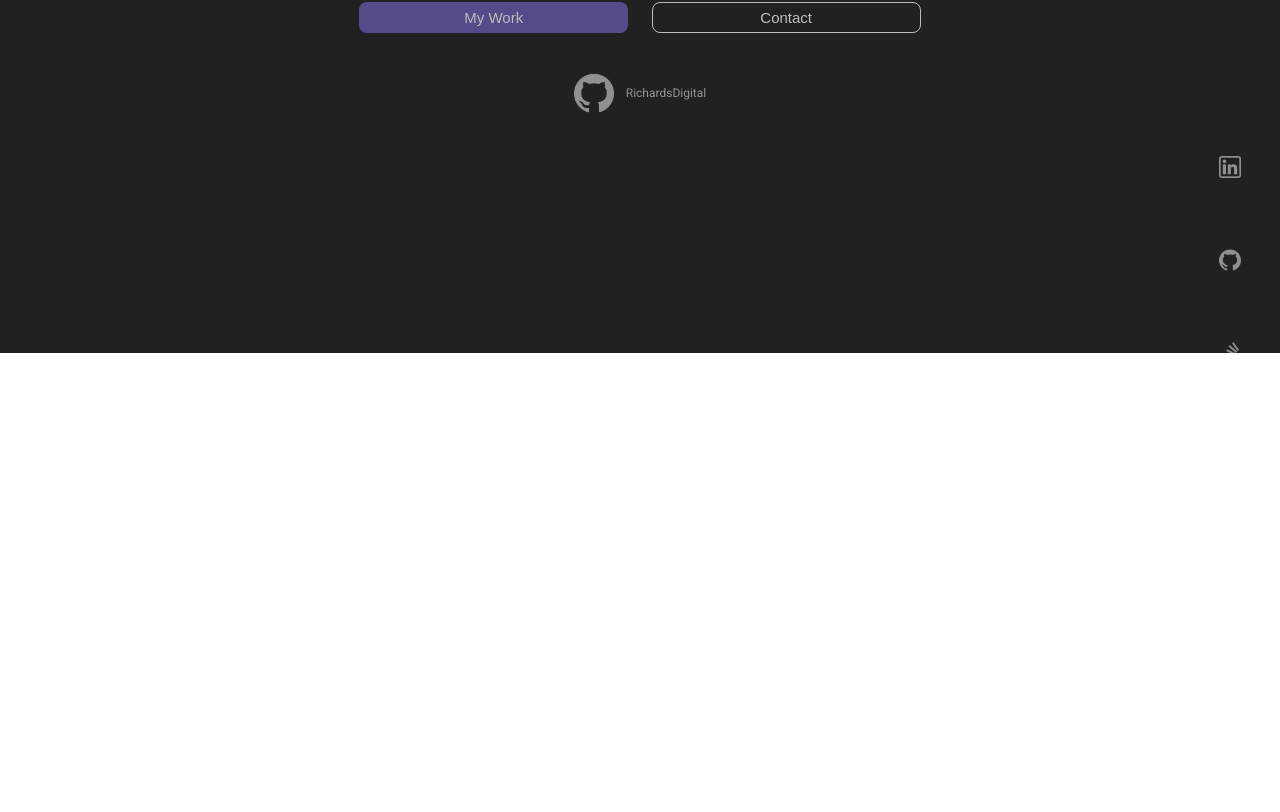
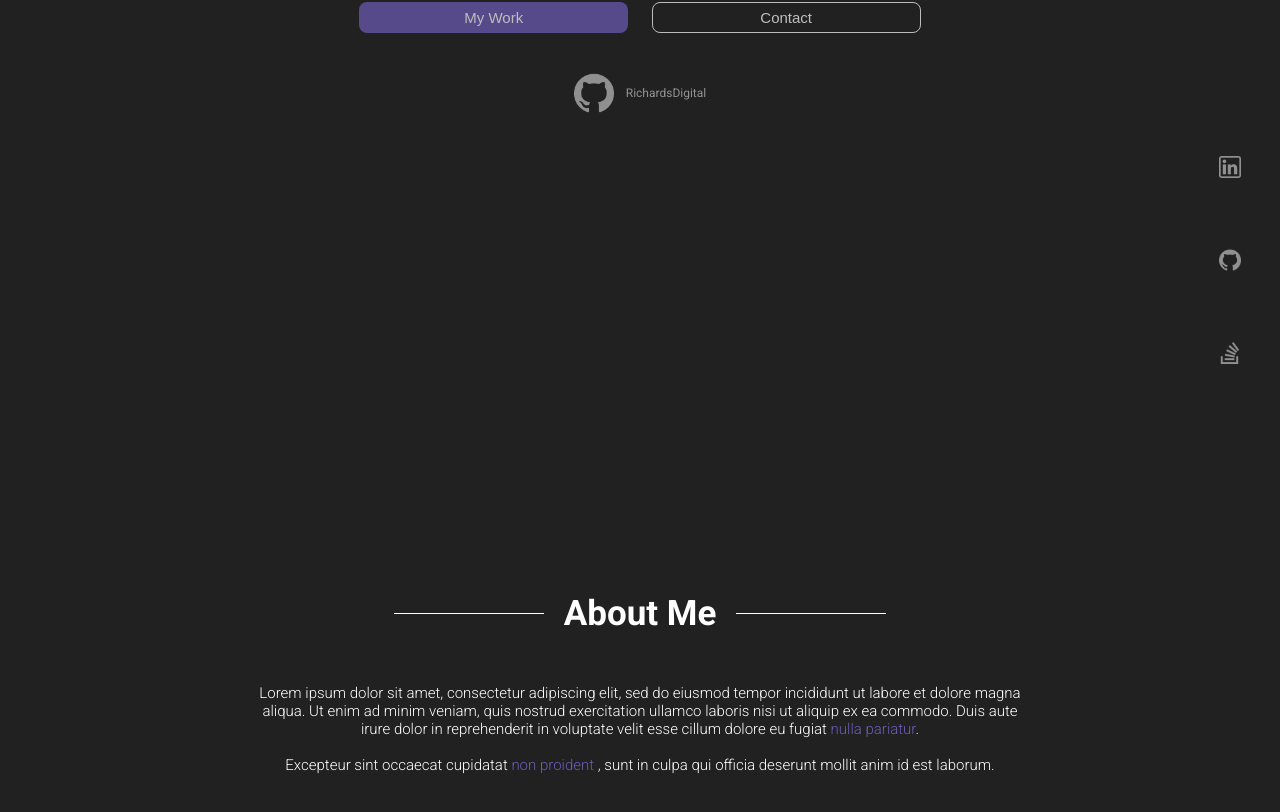
Before and after one commit to RichardsDigital/DanielPortfolio, a React (Create React App) app: page / in a window 1280 px wide. Shown: the part 396-1208 px from the top of the page. Before the commit the page ends 800 px from the top, so only its background shows below. Built offline with nearby package versions, Linux system fonts and the light colour scheme.

Commit message:
Added home page

```diff
--- a/src/App.js
+++ b/src/App.js
@@ -26,7 +26,7 @@ function App() {
         <Footer/>
 
         <Home/>
-        {/* <About/> */}
+        <About/>
         {/* <Work/> */}
         {/* <Contact/> */}
     </div>
--- a/src/components/sections/About.jsx
+++ b/src/components/sections/About.jsx
@@ -1,8 +1,85 @@
 import React, { useState } from 'react';
 import styled from 'styled-components';
 
+const AboutSection = styled.section`
+    position: relative;
+    display: flex;
+    align-items: center;
+    justify-content: center;
+    width: 100%;
+    background-color: #212121;
+`
+
+const ContentContainer = styled.section`
+    display: flex;
+    flex-direction: column;
+    align-items: center;
+    justify-content: center;
+    background-color: none;
+    padding: 240px 0;
+`
+
+const HeaderContainer = styled.div`
+    /* background-color: blue; */
+    display: flex;
+    align-items: center;
+    justify-content: space-around;
+`
+
+const HeaderLine = styled.div`
+    height: 1px;
+    width: 150px;
+    background-color: white;
+`
+
+const HeaderText = styled.h1`
+    /* background-color: green; */
+    color: white;
+    font-family: 'Roboto', sans-serif;
+    font-weight: 600;
+    font-size: 35px;
+    text-align: center;
+    margin: 0 20px;
+`
+
+const DescriptionContainer = styled.div`
+    margin: 50px 0;
+    width: 60%;
+`
+
+const Paragraph = styled.p`
+    color: white;
+    font-family: 'Roboto', sans-serif;
+    font-weight: 300;
+    font-size: 15px;
+    text-align: center;
+`
+
 const About = () => {
-    return <h1>About</h1>
+    return (
+        <AboutSection>
+            <ContentContainer>
+                <HeaderContainer>
+                    <HeaderLine />
+                        <HeaderText>About Me</HeaderText>
+                    <HeaderLine />
+                </HeaderContainer>
+                <DescriptionContainer>
+                    <Paragraph>
+                    Lorem ipsum dolor sit amet, consectetur adipiscing elit,
+                    sed do eiusmod tempor incididunt ut labore et dolore magna aliqua.
+                    Ut enim ad minim veniam, quis nostrud
+                    exercitation ullamco laboris nisi ut aliquip ex ea commodo.
+                    Duis aute irure dolor in reprehenderit in voluptate velit esse cillum
+                    dolore eu fugiat <span style={{color: '#6F5CB7'}}>nulla pariatur</span>.
+                    <br></br><br></br>
+                    Excepteur sint occaecat cupidatat <span style={{color: '#6F5CB7'}}>non proident </span>,
+                    sunt in culpa qui officia deserunt mollit anim id est laborum.
+                    </Paragraph>
+                </DescriptionContainer>
+            </ContentContainer>
+        </AboutSection>
+    )
 }
 
 export default About;
```
